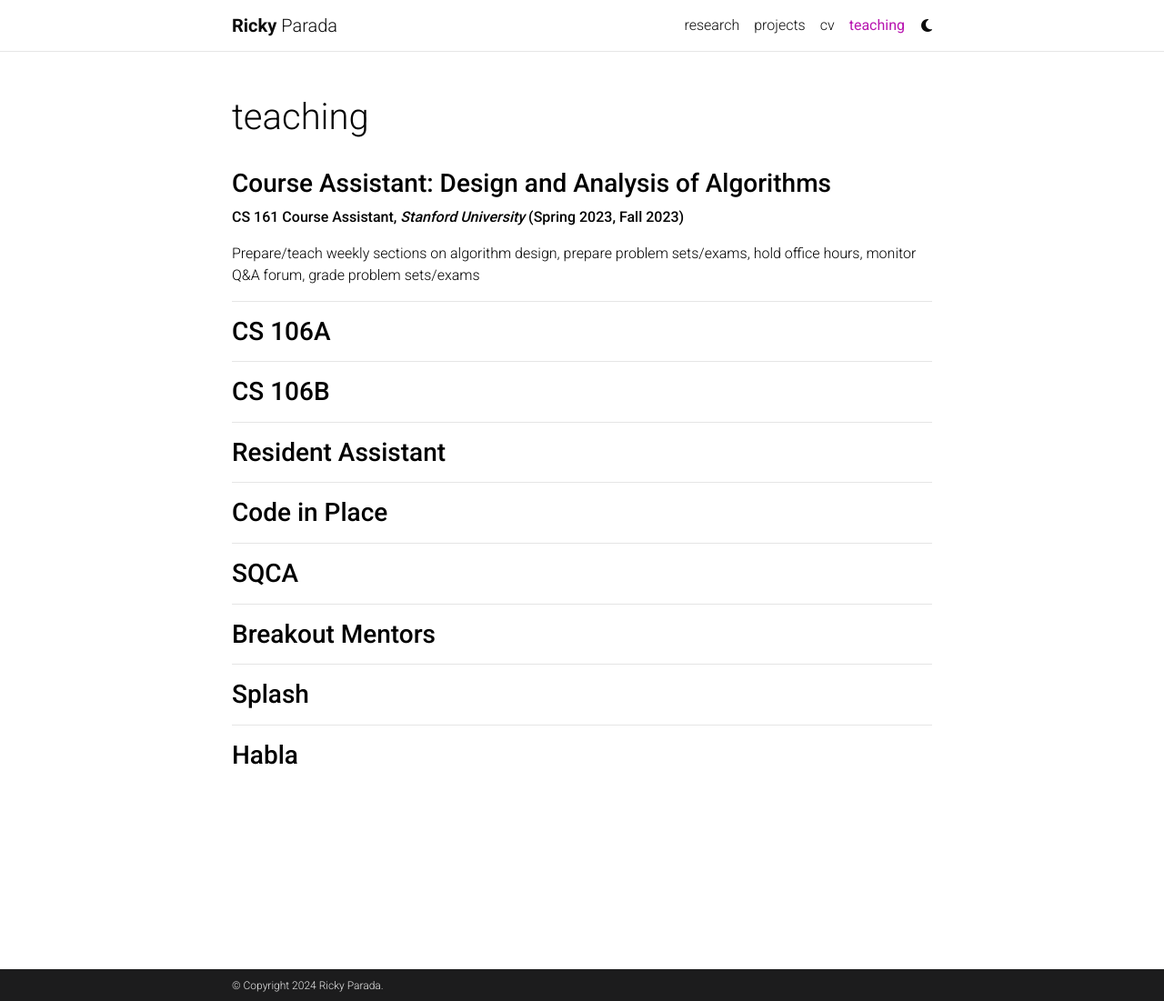
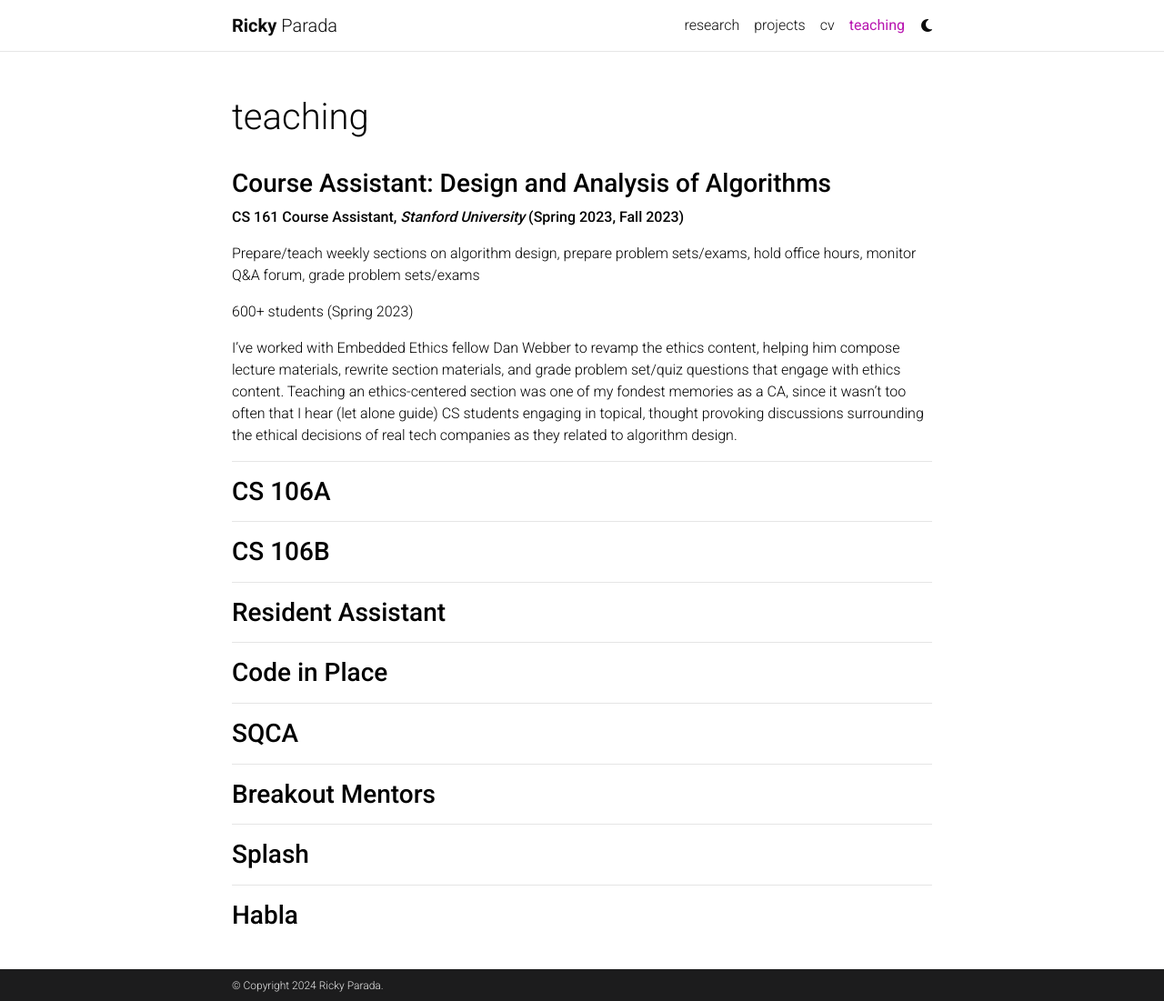
Before and after one commit to rickyparada/rickyparada.github.io, a Jekyll site: the page built from _pages/teaching.md, in a window 1280 px wide and 1101 px high. Shown: the whole window at 91% size. Built offline with Jekyll 4.4.1, drawn with Linux system fonts in a browser that asks for light colours; comment, search, counter and statistics services are not loaded; a style sheet for code colours, icons or effects is not loaded.

Commit message:
start teaching

```diff
--- a/_pages/teaching.md
+++ b/_pages/teaching.md
@@ -12,6 +12,9 @@ nav_order: 6
 
 Prepare/teach weekly sections on algorithm design, prepare problem sets/exams, hold office hours, monitor Q&A forum, grade problem sets/exams
 
+600+ students (Spring 2023)
+
+I've worked with Embedded Ethics fellow Dan Webber to revamp the ethics content, helping him compose lecture materials, rewrite section materials, and grade problem set/quiz questions that engage with ethics content. Teaching an ethics-centered section was one of my fondest memories as a CA, since it wasn't too often that I hear (let alone guide) CS students engaging in topical, thought provoking discussions surrounding the ethical decisions of real tech companies as they related to algorithm design.
 
 ---
 
```
Also changed, not shown: _pages/projects.md (+3 -3 lines).
